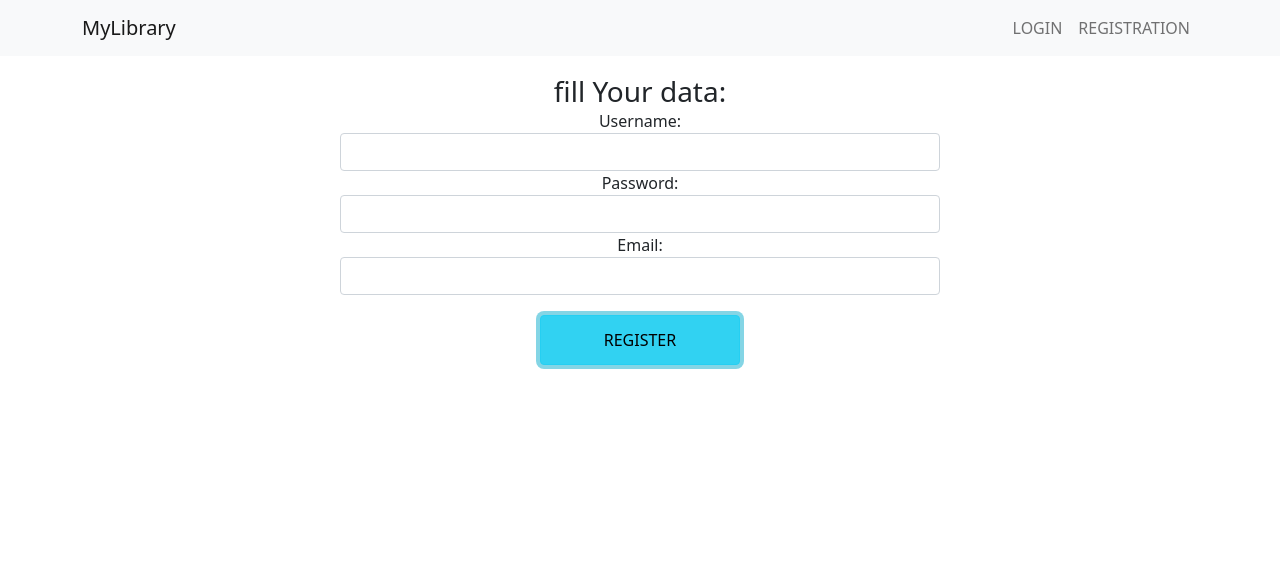
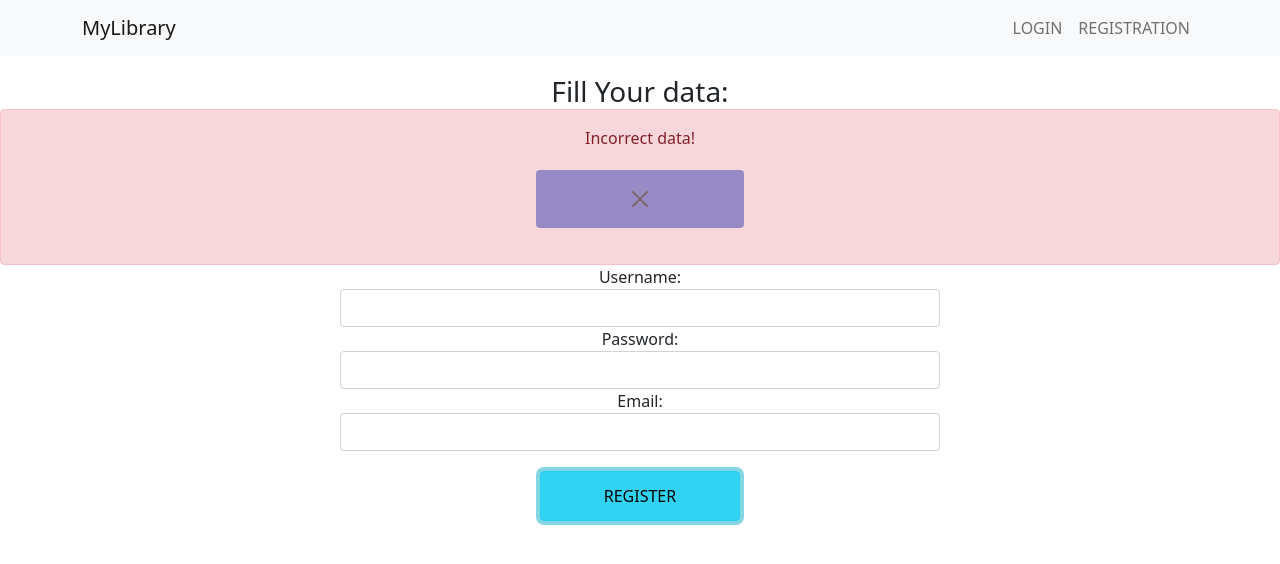
Before and after one commit to KamilAiR/MyBookstore, an Angular app: page /registration in a window 1280 px wide. Both pictures are taken after a click on the button "REGISTER". Shown: the top 564 px of the page. Built offline with nearby package versions, Linux system fonts and the light colour scheme; no server answers.

Commit message:
Wszystko działa

```diff
--- a/src/app/author-add/author-add.component.html
+++ b/src/app/author-add/author-add.component.html
@@ -1,10 +1,14 @@
 <h3>Fill author data:</h3>
 
-<div class="form-group">
+  <div *ngIf="showError" class="alert alert-danger" role="alert">
+    Incorrect data!
+    <button type="button" class="btn-close" aria-label="Close" (click)="closeErrorMessage()"> </button>
+  </div>
+
+  <div class="form-group">
     <label for="usr">First name:</label>
     <input type="text" class="form-control" id="usr" [(ngModel)]="first_name">
   </div>
-
   <div class="form-group">
     <label for="usr">Last name: </label>
     <input type="text" class="form-control" id="usr" [(ngModel)]="last_name">
--- a/src/app/author-add/author-add.component.ts
+++ b/src/app/author-add/author-add.component.ts
@@ -13,12 +13,14 @@ export class AuthorAddComponent implements OnInit {
   last_name =""
   birth_date =""
 
+  showError = false;
+
   constructor(private router : Router, private authorsService : AuthorsService) { }
 
   addAuthor() {
     if (this.first_name == "" || this.last_name == "")
     {
-        console.log( " Nie moze byc puste imie, naziwsko, ani data ")
+        this.showError = true;
     }
     else
     {
@@ -29,6 +31,12 @@ export class AuthorAddComponent implements OnInit {
    }
   }
 
+  closeErrorMessage()
+  {
+    this.showError = false;
+  }
+
+
   ngOnInit(): void {
   }
 }
--- a/src/app/book-add/book-add.component.html
+++ b/src/app/book-add/book-add.component.html
@@ -1,5 +1,8 @@
 <h3>Fill book data:</h3>
-
+  <div *ngIf="showError" class="alert alert-danger" role="alert">
+    Incorrect data!
+    <button type="button" class="btn-close" aria-label="Close" (click)="closeErrorMessage()"> </button>
+  </div>
   <div class="form-group">
     <label for="usr"> Title: </label>
     <input type="text" class="form-control" id="usr" [(ngModel)]="title" >
--- a/src/app/book-add/book-add.component.ts
+++ b/src/app/book-add/book-add.component.ts
@@ -14,22 +14,27 @@ export class BookAddComponent implements OnInit {
   description = "";
   author_id = 0;
 
+  showError = false;
 constructor( private router : Router, private booksService : BooksService  ) { }
 
   setAuthorID(id: number)
   {
     this.author_id = id;
   }
+  closeErrorMessage()
+  {
+    this.showError = false;
+  }
 
   addBook() {
 
     if ( this.title == "" )
     {
-      console.log("Nie może być pustego tytulu  ")
+      this.showError = true;
     }
     else if ( this.number_of_pages <=0)
     {
-      console.log("Nieprawidlowa liczba stron")
+      this.showError = true;
     }
     else {
       this.booksService.addNewBook(this.title, this.number_of_pages, this.description).subscribe ( p => {
--- a/src/app/login/login.component.html
+++ b/src/app/login/login.component.html
@@ -1,4 +1,8 @@
 <form>
+    <div *ngIf="showError" class="alert alert-danger" role="alert">
+        Incorrect data!
+        <button type="button" class="btn-close" aria-label="Close" (click)="closeErrorMessage()"> </button>
+    </div>
     <div class="form-group">
         <label for="inputEmail">Username:</label>
         <input type="email" class="form-control" id="inputEmail" placeholder="Email" name="email" [(ngModel)]="username" required autofocus>
--- a/src/app/login/login.component.ts
+++ b/src/app/login/login.component.ts
@@ -11,13 +11,27 @@ export class LoginComponent implements OnInit {
   username = "";
   password = "";
 
+  showError = false;
+
   constructor( private authorizationService : AuthorizationService) { }
+
+  closeErrorMessage()
+  {
+    this.showError = false;
+  }
 
   ngOnInit(): void {
   }
 
   login() {
-    this.authorizationService.login(this.username, this.password)
+    if( this.username =="" || this.password=="")
+    {
+      this.showError = true;
+    }
+    else{
+      this.authorizationService.login(this.username, this.password)
+      this.showError = false;
+    }
   }
 
 }
--- a/src/app/registration/registration.component.html
+++ b/src/app/registration/registration.component.html
@@ -1,4 +1,9 @@
-<h3>fill Your data:</h3>
+<h3>Fill Your data:</h3>
+
+<div *ngIf="showError" class="alert alert-danger" role="alert">
+  Incorrect data!
+  <button type="button" class="btn-close" aria-label="Close" (click)="closeErrorMessage()"> </button>
+</div>
 
 <div class="form-group">
     <label for="usr">Username:</label>
--- a/src/app/registration/registration.component.ts
+++ b/src/app/registration/registration.component.ts
@@ -13,16 +13,28 @@ export class RegistrationComponent implements OnInit {
   password = "";
   email ="";
 
+  showError = false;
+
   constructor( private authorizationService : AuthorizationService, private router :Router ) { }
+
+  closeErrorMessage()
+  {
+    this.showError = false;
+  }
 
   ngOnInit(): void {
   }
 
   register() {
-    this.authorizationService.register(this.username, this.password, this.email).subscribe (p => {
-      this.router.navigate(['/login']);
-    });
-
+    if( this.username=="" || this.email == "")
+    {
+      this.showError = true;
+    }
+    else{
+      this.authorizationService.register(this.username, this.password, this.email).subscribe (p => {
+        this.router.navigate(['/login']);
+        this.showError = false;
+      });
+    }
   }
-
 }
```
